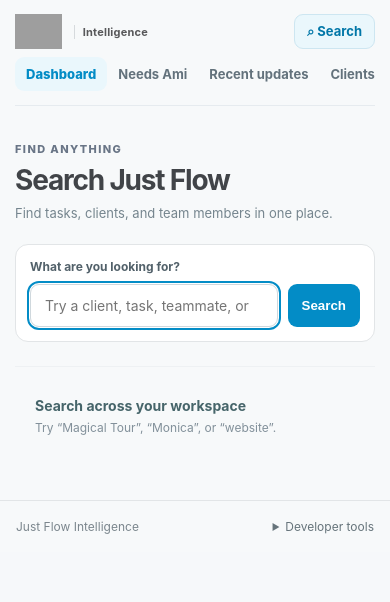
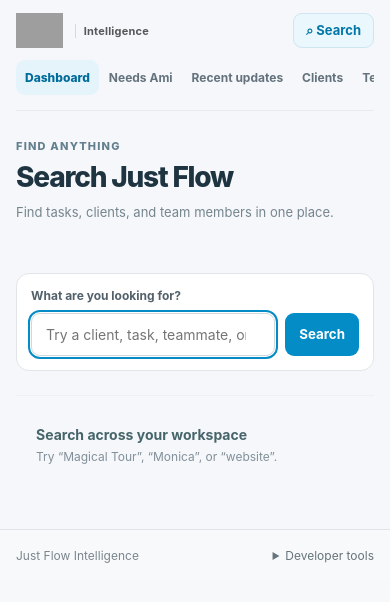
Before and after one commit to AminJustFlow/ami-clickup-assistant, a Next.js app: page /search in a window 390 px wide. Shown: the top 602 px of the page. Built offline with nearby package versions, Linux system fonts and the light colour scheme; grey boxes are pictures that could not be loaded.

Commit message:
Establish shared operations UI tokens, responsive layout, and consistent controls

```diff
--- a/app/globals.css
+++ b/app/globals.css
@@ -377,3 +377,76 @@ body{background:var(--jf-background);color:#414448}
 .attention-decision-form button:focus-visible,.attention-view-tabs a:focus-visible{outline:3px solid #038CC6;outline-offset:2px}
 .attention-notice{padding:12px 16px;background:#fff7e8;border:1px solid #e9d9b8;border-radius:9px;font-size:13px}
 @media(max-width:720px){.attention-row{grid-template-columns:1fr;padding:17px 16px;gap:14px}.attention-row-actions{flex-direction:row;flex-wrap:wrap;align-items:center}.attention-decision-form{display:flex;flex-wrap:wrap;border:0;padding:0}.attention-view-tabs{padding:12px 15px 0}}
+
+
+/* UI refresh foundation: shared visual language across intelligence screens */
+:root{
+  --ui-canvas:#f5f7fa;
+  --ui-surface:#fff;
+  --ui-text:#203442;
+  --ui-muted:#627684;
+  --ui-border:#e0e7ed;
+  --ui-primary:#087da9;
+  --ui-primary-hover:#066b92;
+  --ui-radius:14px;
+  --ui-shadow:0 1px 2px rgba(25,53,70,.035),0 8px 24px rgba(25,53,70,.025);
+}
+html{scroll-behavior:smooth}
+body{background:var(--ui-canvas);color:var(--ui-text);-webkit-font-smoothing:antialiased}
+::selection{background:#cbeaf6;color:#123a4c}
+.ops-shell.dashboard-shell{max-width:1440px;padding-left:clamp(16px,3.2vw,48px);padding-right:clamp(16px,3.2vw,48px)}
+.app-nav{position:relative;min-height:82px;height:auto;gap:22px;margin-bottom:34px}
+.app-brand{flex-shrink:0}
+.app-nav-links{gap:5px;margin-left:clamp(6px,2vw,32px)}
+.app-nav-links a{white-space:nowrap;transition:background .15s ease,color .15s ease}
+.app-nav-links a[aria-current="page"]{background:#e5f4fa;color:#006c9b}
+.app-nav-links a:hover{background:#edf4f7;color:#165a76}
+.nav-search-link{margin-left:auto;white-space:nowrap}
+.dashboard-hero,.detail-hero{max-width:100%;margin-bottom:27px}
+.dashboard-hero h1,.detail-hero h1{color:#1e3441;font-weight:800;letter-spacing:-1.2px}
+.detail-hero p:not(.eyebrow),.dashboard-hero p:not(.eyebrow){max-width:78ch;line-height:1.6}
+.eyebrow{color:#64808f;letter-spacing:1.2px}
+.clean-panel,.overview-stat,.detail-stat-strip>div,.metric-card,.ops-section,.attention-section{border-color:var(--ui-border);box-shadow:var(--ui-shadow)}
+.clean-panel,.overview-stat,.detail-stat-strip>div{border-radius:var(--ui-radius)}
+.panel-heading h2{font-weight:800;color:#223845}
+.dashboard-metrics,.detail-stat-strip{gap:14px}
+.overview-stat strong,.detail-stat-strip strong{font-variant-numeric:tabular-nums}
+.clean-task,.attention-row,.entity-row{transition:background-color .15s ease}
+.clean-task:hover,.attention-row:hover{background:#fbfdfe}
+.attention-row h3{font-size:15px;letter-spacing:-.15px}
+.attention-row-action{color:#536b79;line-height:1.55}
+.attention-row-byline{font-size:11px;color:#728692}
+.attention-filters select,.attention-filters input,.filter-bar select{border-color:#cddbe3;background:#fff;min-height:40px}
+.attention-filters button,.digest-button,.filter-bar button{background:var(--ui-primary);transition:background-color .15s ease}
+.attention-filters button:hover,.digest-button:hover,.filter-bar button:hover{background:var(--ui-primary-hover)}
+.attention-view-tabs a[aria-current="page"]{box-shadow:inset 0 -2px 0 var(--ui-primary)}
+.attention-decision-form button{min-height:36px}
+.attention-row-actions .task-action{min-height:32px;display:inline-flex;align-items:center;justify-content:center}
+a,button,input,select{touch-action:manipulation}
+button{font-family:inherit}
+@media(min-width:1120px){
+  .attention-panel{max-width:1150px}
+  .attention-row{grid-template-columns:minmax(0,1fr) 178px;padding:19px 28px}
+  .attention-row-actions{gap:8px}
+}
+@media(max-width:900px){
+  .app-nav{gap:10px}
+  .app-nav-links{margin-left:0;gap:1px}
+  .app-nav-links a{font-size:12px;padding:10px 9px}
+}
+@media(max-width:720px){
+  .ops-shell.dashboard-shell{padding-left:16px;padding-right:16px}
+  .app-nav{padding:13px 0 12px;gap:12px;margin-bottom:23px}
+  .app-nav-links{order:3;width:100%;display:flex;overflow-x:auto;overscroll-behavior-x:contain;scrollbar-width:thin;padding-bottom:3px}
+  .app-nav-links a{flex-shrink:0}
+  .nav-search-link{margin-left:auto}
+  .attention-row{padding:18px 16px}
+  .attention-row-actions{display:grid;grid-template-columns:repeat(2,minmax(0,1fr));gap:8px}
+  .attention-row-actions .attention-decision-form{grid-column:1/-1;display:grid;grid-template-columns:repeat(2,minmax(0,1fr));gap:8px}
+  .attention-row-actions .task-action{min-height:36px}
+  .attention-row-actions .attention-decision-form button{min-height:40px}
+}
+@media(prefers-reduced-motion:reduce){
+  html{scroll-behavior:auto}
+  .app-nav-links a,.clean-task,.attention-row,.entity-row,.attention-filters button,.digest-button,.filter-bar button{transition:none}
+}
```
